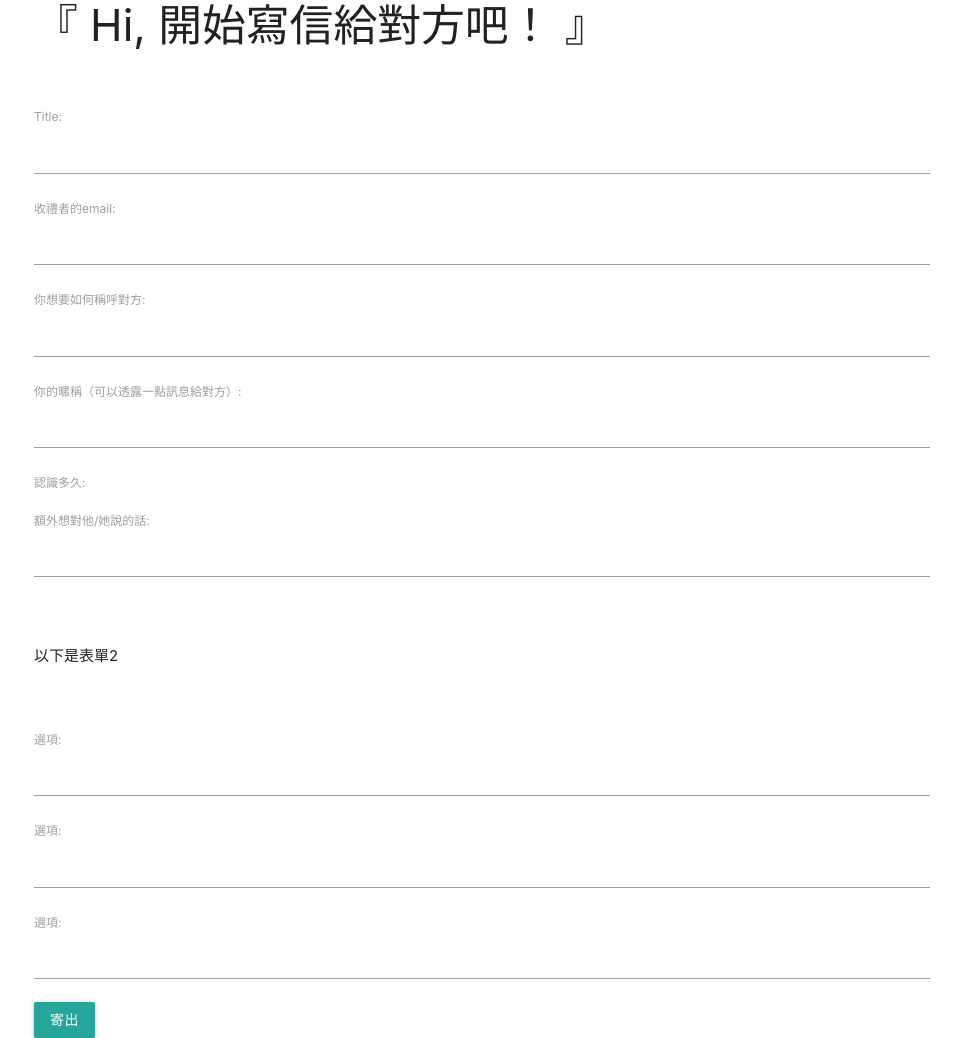
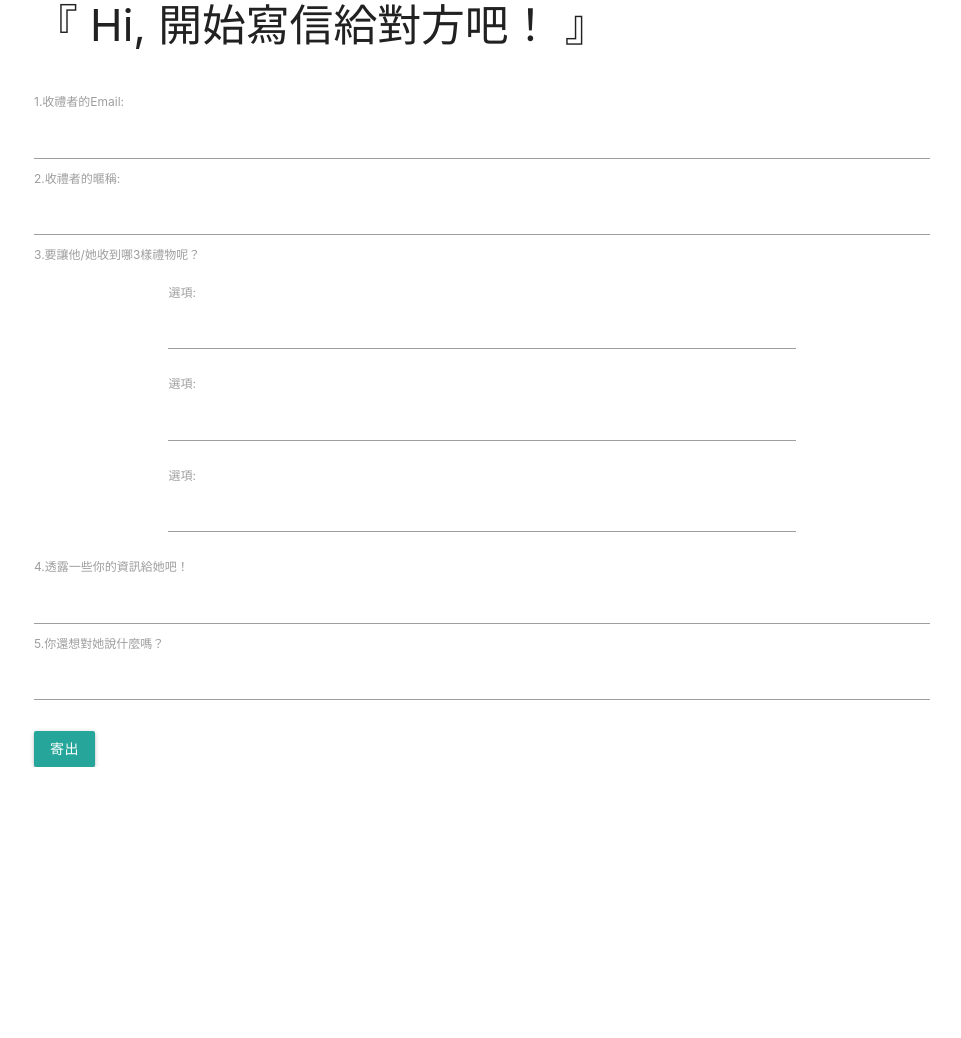
Before and after one commit to shihyuuuuuuu/GiftU, a Django app: page /survey/ in a window 1280 px wide. Shown: the part 91-1129 px from the top of the page, without its empty margins (158-1119 px from the left). After the commit the page ends 858 px from the top, so only its background shows below. Run offline with Django 3.2, Linux system fonts and the light colour scheme.

Commit message:
split two form to seperate row

```diff
--- a/gift_u/apps/survey/forms.py
+++ b/gift_u/apps/survey/forms.py
@@ -7,11 +7,17 @@ from django.forms import inlineformset_factory
 class QuestionnaireForm(forms.ModelForm):
     class Meta:
         model = Questionnaire
-        exclude = ['creator']
+        fields = [
+            'receiver_email',
+            'receiver_nickname',
+            'sender_nickname',
+            'extra_messages',
+            ]
         labels = {
             'receiver_email': '收禮者的email',
             'receiver_nickname': '你想要如何稱呼對方',
             'sender_nickname': '你的暱稱（可以透露一點訊息給對方）',
+            'extra_messages': '你還想對她說什麼嗎？',
         }
 
 
--- a/gift_u/apps/survey/models.py
+++ b/gift_u/apps/survey/models.py
@@ -7,7 +7,7 @@ class Questionnaire(models.Model):
     def __str__(self):
         return self.title
     created_at = models.DateTimeField(auto_now_add=True, editable=False)
-    title = models.CharField(max_length=200)
+    title = models.CharField(max_length=200, default='匿名信件')
 
     # 某個人寄得第n封信
 
--- a/gift_u/apps/survey/templates/survey/survey.html
+++ b/gift_u/apps/survey/templates/survey/survey.html
@@ -7,29 +7,47 @@
     <br>
 </header>
 
-<!-- {% if user.is_authenticated %}
-{% for question in questionnaire %}
-    <div class="row">
-        <div class="col s12 red lighten-3">Q:{{forloop.counter}}{{question}}</div>
-        <div class="col s12 red lighten-5">A:</div>
-    </div>
-{% endfor %}
-
-{% else %}
-
-{% endif %} -->
-
 <form method="post">
     {% csrf_token %}
-    {{questionnaire_form.as_p}}
+    <!-- Q1 -->
+    <div class="fieldWrapper">
+        {{ questionnaire_form.receiver_email.errors }}
+        <label for="{{ questionnaire_form.receiver_email.id_for_label }}">1.收禮者的Email:</label>
+        {{ questionnaire_form.receiver_email }}
+    </div>
+
+    <!-- Q2, 選擇題 -->
+    <div class="fieldWrapper">
+        {{ questionnaire_form.receiver_nickname.errors }}
+        <label for="{{ questionnaire_form.receiver_nickname.id_for_label }}">2.收禮者的暱稱:</label>
+        {{ questionnaire_form.receiver_nickname }}
+    </div>
+
+    <!-- Q3 -->
+    <div class="fieldWrapper">
+        <label>3.要讓他/她收到哪3樣禮物呢？</label>
+        <div class="container">
+            {{choice_formset.as_p}}
+        </div>
+    </div>
+
+
+    <!-- Q4 -->
+    <div class="fieldWrapper">
+        {{ questionnaire_form.sender_nickname.errors }}
+        <label for="{{ questionnaire_form.sender_nickname.id_for_label }}">4.透露一些你的資訊給她吧！</label>
+        {{ questionnaire_form.sender_nickname }}
+    </div>
+
+
+     <!-- Q4 -->
+     <div class="fieldWrapper">
+        {{ questionnaire_form.extra_messages.errors }}
+        <label for="{{ questionnaire_form.extra_messages.id_for_label }}">5.你還想對她說什麼嗎？</label>
+        {{ questionnaire_form.extra_messages }}
+    </div>
+
     <br>
-    <br>
-    <div>以下是表單2</div>
-    <br>
-    <br>
-
-    {{choice_formset.as_p}}
-
     <button class="btn waves-effect waves-light" type="submit">寄出</button>
 </form>
     <!-- <div class="row">
--- a/gift_u/apps/survey/views.py
+++ b/gift_u/apps/survey/views.py
@@ -21,8 +21,6 @@ class QuestionnaireView(View):
         current_user = request.user
         questionnaire_form = QuestionnaireForm(request.POST, prefix='questionnaire', initial={'creator':current_user})
 
-
-        #先try一個
         if questionnaire_form.is_valid():
             ## inline formset 的做法
             questionnaire = questionnaire_form.save()
```
Also changed, not shown: gift_u/apps/survey/migrations/0003_auto_20200130_1628.py (added).
